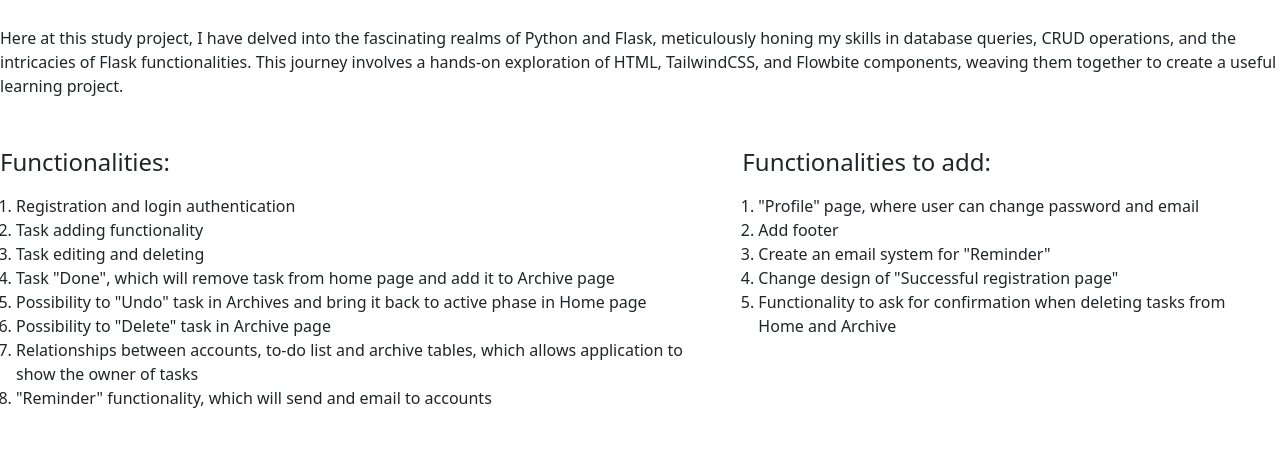
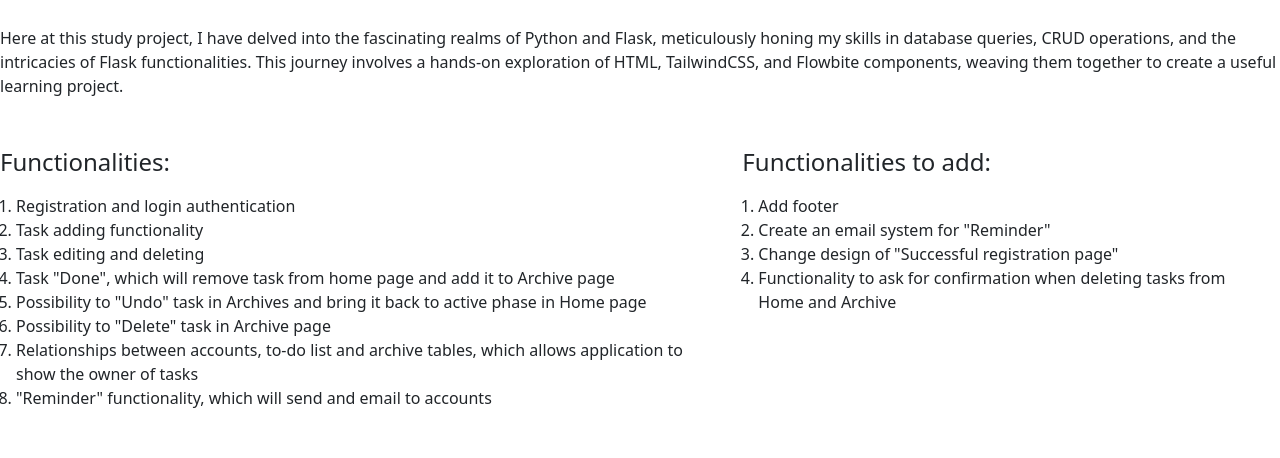
Before and after one commit to emerica1141/ToDo-App, a Flask app: page /about in a window 1280 px wide. Shown: the part 179-637 px from the top of the page. Run offline with Flask 3, Linux system fonts and the light colour scheme; some libraries are stand-ins or nearby versions.

Commit message:
Profile page complete

```diff
--- a/templates/about.html
+++ b/templates/about.html
@@ -27,7 +27,6 @@
     <div class="flex flex-col mt-5">
         <h2 class="text-2xl">Functionalities to add: </h2>
         <ol class="mt-3 list-decimal px-3">
-            <li>"Profile" page, where user can change password and email</li>
             <li>Add footer</li>
             <li>Create an email system for "Reminder"</li>
             <li>Change design of "Successful registration page"</li>
```
